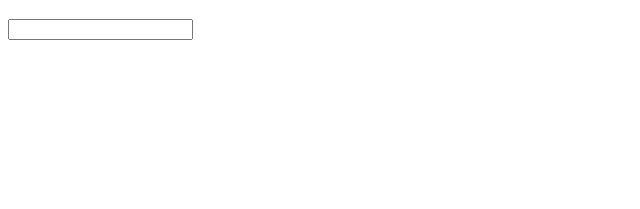
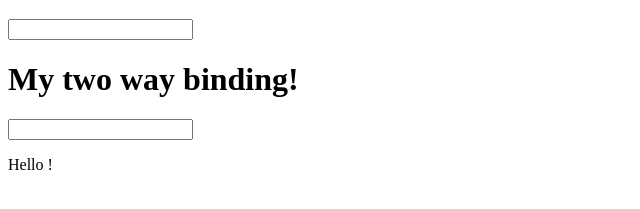
Before and after one commit to javijiujitsu/Angular-My-Property-Binding, an Angular app: page / in a window 1280 px wide. Shown: the part 533-742 px from the top of the page, without its empty margins (0-640 px from the left). Built offline with nearby package versions, Linux system fonts and the light colour scheme.

Commit message:
Added two-way data binding

```diff
--- a/src/app/app.component.html
+++ b/src/app/app.component.html
@@ -2,3 +2,4 @@
 <app-my-property-binding></app-my-property-binding>
 <app-my-mixed-binding></app-my-mixed-binding>
 <app-my-event-binding></app-my-event-binding>
+<app-my-two-way-binding></app-my-two-way-binding>
--- a/src/app/app.module.ts
+++ b/src/app/app.module.ts
@@ -1,20 +1,28 @@
 import { BrowserModule } from '@angular/platform-browser';
 import { NgModule } from '@angular/core';
+import { FormsModule } from '@angular/forms';
+import { HttpModule } from '@angular/http';
+
 
 import { AppComponent } from './app.component';
 import { MyPropertyBindingComponent } from './my-property-binding/my-property-binding.component';
 import { MyEventBindingComponent } from './my-event-binding/my-event-binding.component';
 import { MyMixedBindingComponent } from './my-mixed-binding/my-mixed-binding.component';
+import { MyTwoWayBindingComponent } from './my-two-way-binding/my-two-way-binding.component';
 
 @NgModule({
   declarations: [
     AppComponent,
     MyPropertyBindingComponent,
     MyEventBindingComponent,
-    MyMixedBindingComponent
+    MyMixedBindingComponent,
+    MyTwoWayBindingComponent
   ],
   imports: [
-    BrowserModule
+    BrowserModule,
+    FormsModule,      // <-- Here is why ngModel is recognized
+    HttpModule
+
   ],
   providers: [],
   bootstrap: [AppComponent]
--- /dev/null
+++ b/src/app/my-two-way-binding/my-two-way-binding.component.html
@@ -0,0 +1,5 @@
+<h1>
+  My two way binding!
+</h1>
+        <input [(ngModel)]="username">
+        <p> Hello {{username}}! </p>
--- /dev/null
+++ b/src/app/my-two-way-binding/my-two-way-binding.component.ts
@@ -0,0 +1,15 @@
+import { Component, OnInit } from '@angular/core';
+
+@Component({
+  selector: 'app-my-two-way-binding',
+  templateUrl: './my-two-way-binding.component.html',
+  styleUrls: ['./my-two-way-binding.component.css']
+})
+export class MyTwoWayBindingComponent implements OnInit {
+   username: String = "";
+  constructor() { }
+
+  ngOnInit() {
+  }
+
+}
```
Also changed, not shown: src/app/my-two-way-binding/my-two-way-binding.component.css (added), 1 other file (tests, documents, lock files or other folders).
